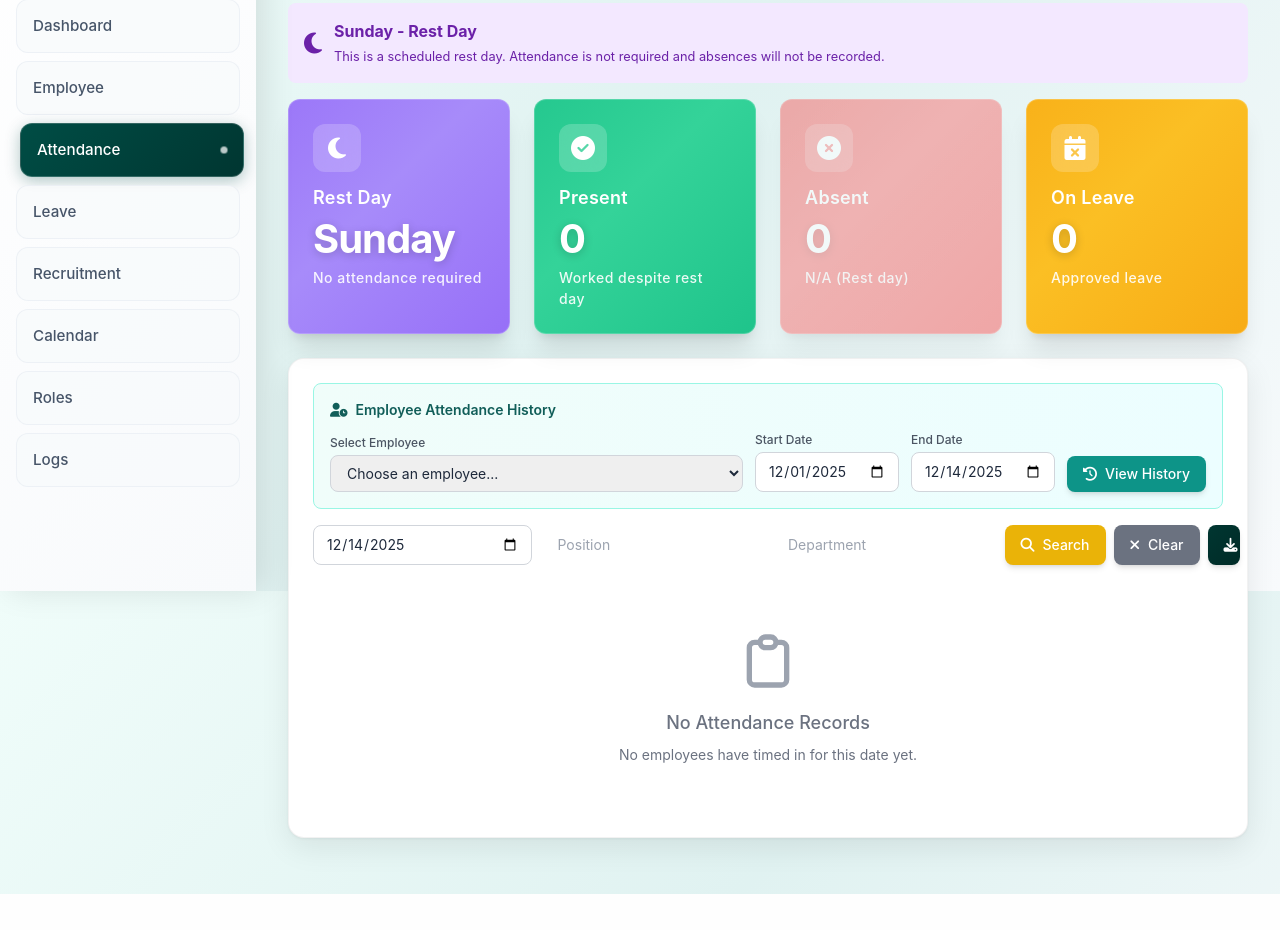
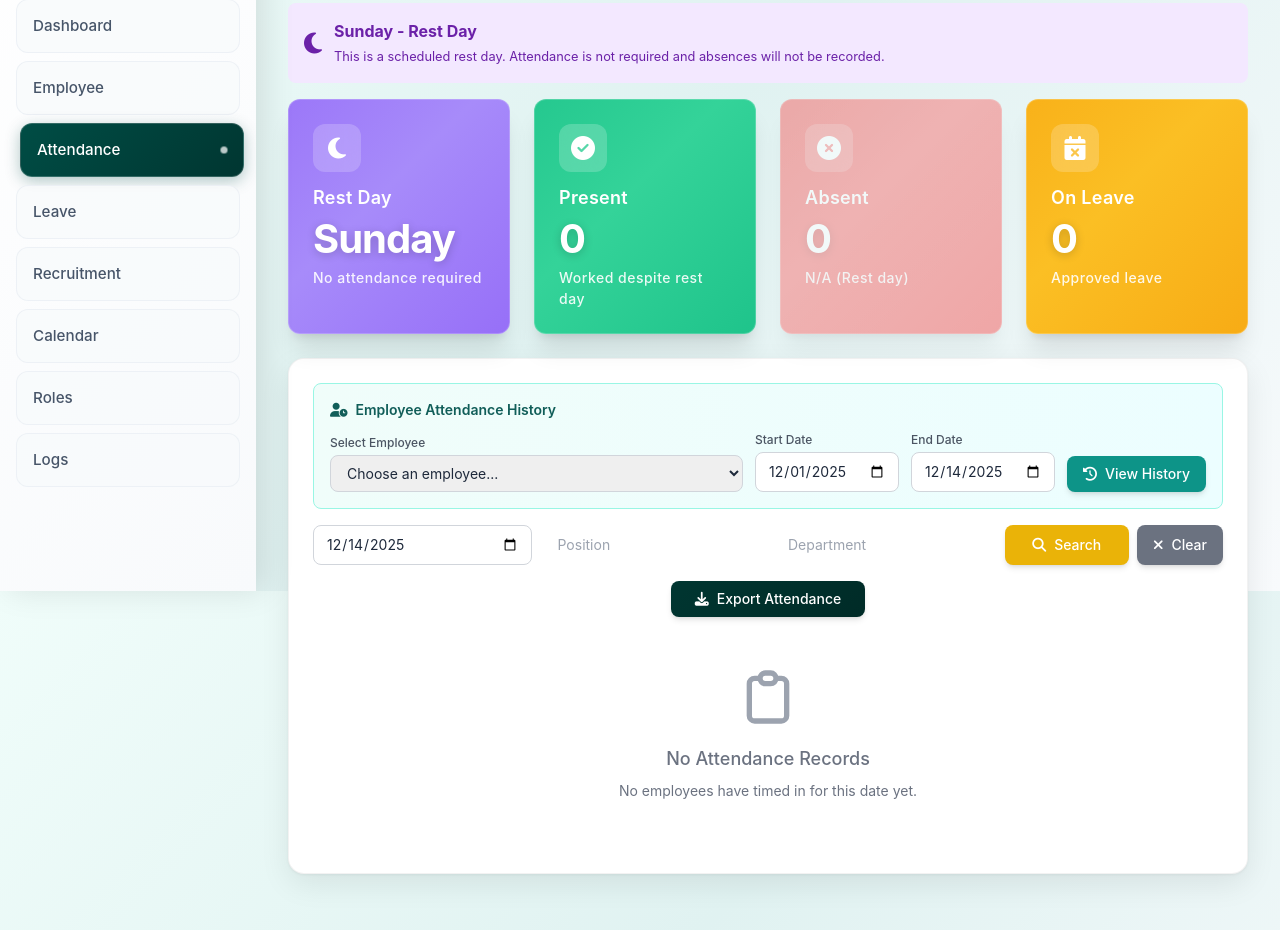
Before and after one commit to ronAa21/evergreen-marketing-solo, a PHP site: page /pages/attendance.php in a window 1280 px wide. Shown: the part 209-1139 px from the top of the page. Before the commit the page ends 1103 px from the top, so only its background shows below. Run offline with PHP 8.4, Linux system fonts and the light colour scheme; a user stored in the database is signed in; data that the repository does not hold is empty; some libraries are stand-ins or nearby versions.

Commit message:
Final na talaga sa hr hahahaha legit UI changes lang nakakabother yung dropdown + di accurate yung charts

```diff
--- a/hris-sia/pages/attendance.php
+++ b/hris-sia/pages/attendance.php
@@ -790,11 +790,15 @@ try {
                         <button type="button" onclick="clearFilters()" class="bg-gray-500 hover:bg-gray-600 text-white px-4 py-2 rounded-lg font-medium text-sm shadow-md hover:shadow-lg transition-all duration-200 flex items-center justify-center">
                             <i class="fas fa-times mr-2"></i>Clear
                         </button>
-                        <button type="button" onclick="exportAttendance()" class="bg-teal-700 hover:bg-teal-800 text-white px-4 py-2 rounded-lg font-medium text-sm whitespace-nowrap shadow-md hover:shadow-lg transition-all duration-200">
-                            <i class="fas fa-download mr-2"></i>Export
-                        </button>
                     </div>
                 </form>
+
+                <!-- Centered Export Button -->
+                <div class="flex justify-center mt-3">
+                    <button type="button" onclick="exportAttendance()" class="bg-teal-700 hover:bg-teal-800 text-white px-6 py-2 rounded-lg font-medium text-sm shadow-md hover:shadow-lg transition-all duration-200">
+                        <i class="fas fa-download mr-2"></i>Export Attendance
+                    </button>
+                </div>
 
                 <?php if (!empty($attendance_records) || $hasLeaveRecords): ?>
                     <div class="overflow-x-auto">
@@ -1432,6 +1436,14 @@ try {
                     });
 
                     html += '</tbody></table></div>';
+
+                    // Add print button
+                    html += `<div class="mt-4 flex justify-center">
+                        <button onclick="printAttendanceHistory()" class="bg-blue-600 hover:bg-blue-700 text-white px-4 py-2 rounded-lg font-medium text-sm shadow-md hover:shadow-lg transition-all">
+                            <i class="fas fa-print mr-2"></i>Print History
+                        </button>
+                    </div>`;
+
                     content.innerHTML = html;
                 })
                 .catch(err => {
@@ -1446,6 +1458,44 @@ try {
                 document.body.style.overflow = '';
             }
         }
+
+        function printAttendanceHistory() {
+            const content = document.getElementById('employeeHistoryContent');
+            const title = document.getElementById('employeeHistoryTitle');
+            if (!content) return;
+
+            const printWindow = window.open('', '_blank');
+            printWindow.document.write(`
+                <!DOCTYPE html>
+                <html>
+                <head>
+                    <title>Attendance History - ${title?.textContent || 'Employee'}</title>
+                    <style>
+                        body { font-family: Arial, sans-serif; padding: 20px; }
+                        h1 { color: #0d9488; font-size: 24px; margin-bottom: 10px; }
+                        .date-range { color: #666; margin-bottom: 20px; }
+                        table { width: 100%; border-collapse: collapse; margin-top: 20px; }
+                        th, td { border: 1px solid #ddd; padding: 8px; text-align: left; }
+                        th { background-color: #f3f4f6; font-weight: bold; }
+                        .stats { display: flex; gap: 15px; margin-bottom: 15px; flex-wrap: wrap; }
+                        .stat-badge { padding: 4px 10px; border-radius: 20px; font-size: 12px; }
+                        .stat-present { background: #dcfce7; color: #166534; }
+                        .stat-absent { background: #fee2e2; color: #991b1b; }
+                        .stat-leave { background: #fef3c7; color: #92400e; }
+                        .stat-rest { background: #f3e8ff; color: #6b21a8; }
+                        @media print { body { padding: 0; } }
+                    </style>
+                </head>
+                <body>
+                    <h1>Attendance History - ${title?.textContent || 'Employee'}</h1>
+                    <div class="date-range">Period: ${document.getElementById('historyStartDate')?.value || ''} to ${document.getElementById('historyEndDate')?.value || ''}</div>
+                    ${content.innerHTML.replace(/<button.*?<\/button>/gi, '')}
+                </body>
+                </html>
+            `);
+            printWindow.document.close();
+            printWindow.print();
+        }
     </script>
 
     <script src="../js/modal.js"></script>
--- a/hris-sia/pages/calendar.php
+++ b/hris-sia/pages/calendar.php
@@ -231,8 +231,8 @@ foreach ($eventsData as $event) {
     ];
 }
 
-// Fetch departments for dropdown
-$departments = fetchAll($conn, "SELECT * FROM department ORDER BY department_name");
+// Fetch departments for dropdown - deduplicated by name
+$departments = fetchAll($conn, "SELECT MIN(department_id) as department_id, department_name FROM department GROUP BY department_name ORDER BY department_name");
 ?>
 <!DOCTYPE html>
 <html lang="en">
```
Also changed, not shown: hris-sia/pages/dashboard.php (+7 -8 lines).
